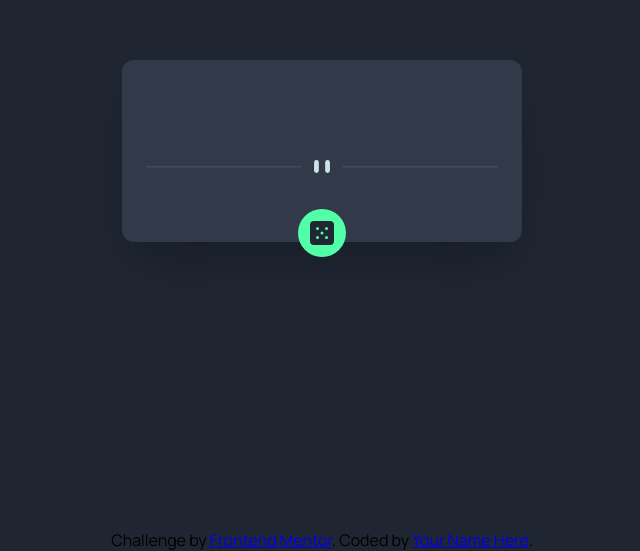
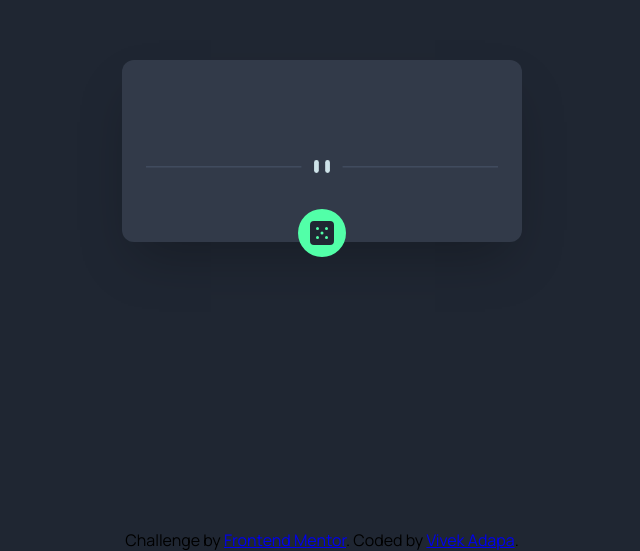
Before and after one commit to vivekadapa/advice-generator-app-main, a plain HTML site: page index.html in a window 1280 px wide. Shown: the part 249-800 px from the top of the page, without its empty margins (318-958 px from the left). Drawn offline with Linux system fonts and the light colour scheme; no server answers.

Commit message:
Updated author details

```diff
--- a/index.html
+++ b/index.html
@@ -29,7 +29,7 @@
 
   <div class="attribution">
     Challenge by <a href="https://www.frontendmentor.io?ref=challenge" target="_blank">Frontend Mentor</a>.
-    Coded by <a href="#">Your Name Here</a>.
+    Coded by <a href="https://github.com/vivekadapa">Vivek Adapa</a>.
   </div>
 </body>
 
```
